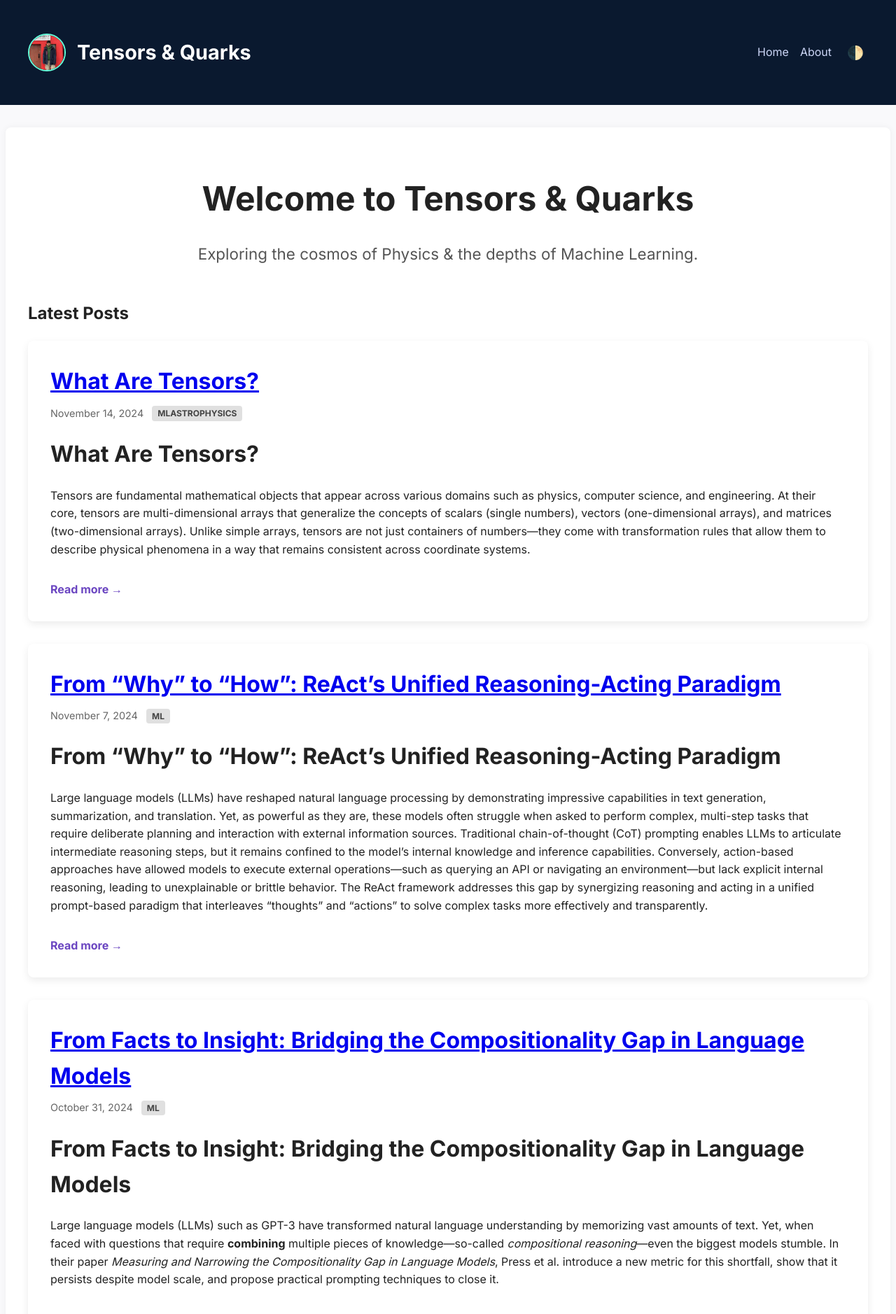
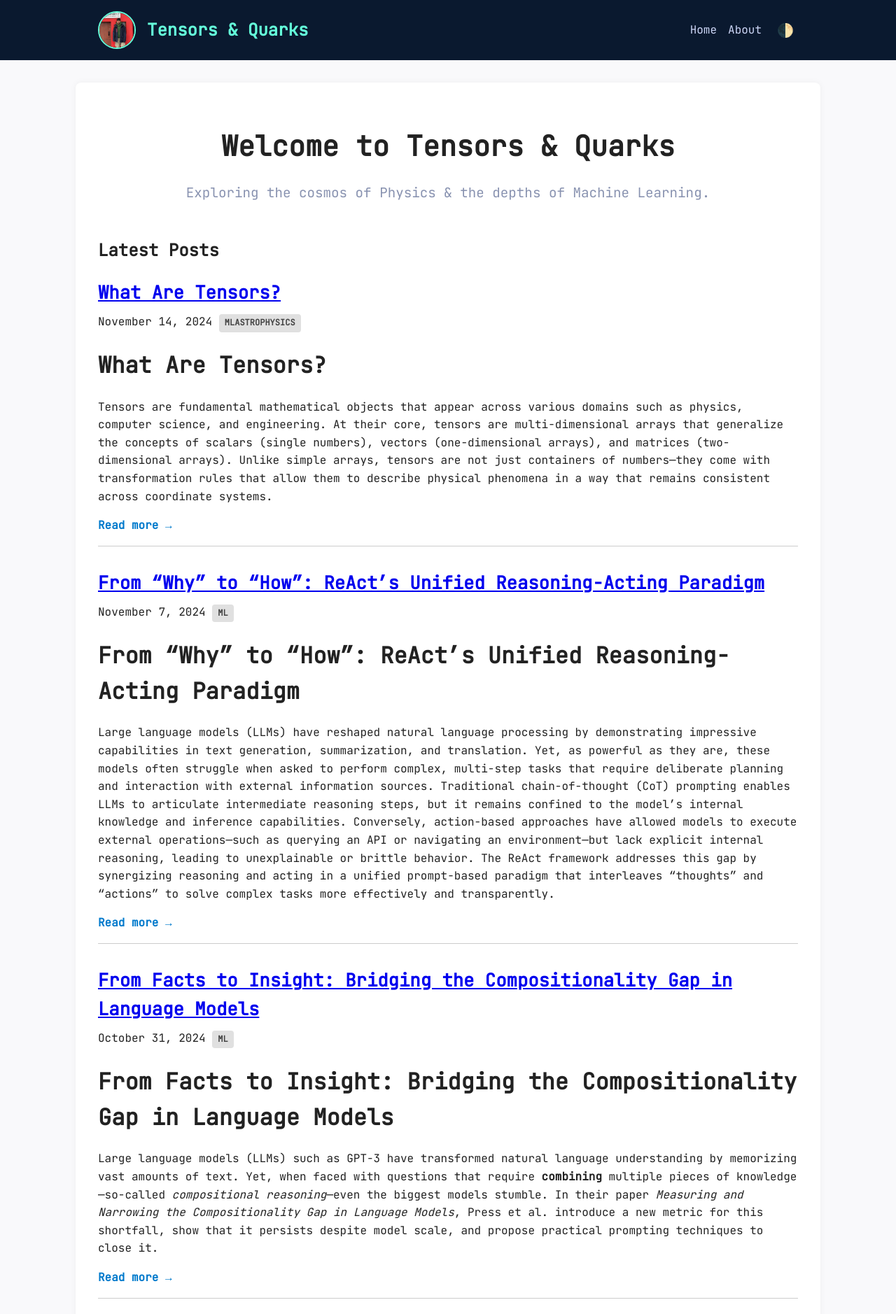
Before and after one commit to Raahul-Thakur/tensorandquarks.github.io, a Jekyll site: the page built from index.md, in a window 1280 px wide. Shown: the top 1878 px of the page at 70% size. Built offline with Jekyll 4.4.1, drawn with Linux system fonts in a browser that asks for light colours.

Commit message:
Update style.css

```diff
--- a/assets/style.css
+++ b/assets/style.css
@@ -1,8 +1,7 @@
-@import url('https://fonts.googleapis.com/css2?family=Inter:wght@400;600;700&display=swap');
+@import url('https://fonts.googleapis.com/css2?family=JetBrains+Mono&display=swap');
 
-/* Base styles */
 body {
-  font-family: 'Inter', sans-serif;
+  font-family: 'JetBrains Mono', monospace;
   margin: 0;
   background: #f9f9fb;
   color: #222;
@@ -15,9 +14,8 @@ body.dark {
   color: #e0e0e0;
 }
 
-/* Layout */
 .container {
-  max-width: 1200px;
+  max-width: 1000px;
   margin: auto;
   padding: 2rem;
 }
@@ -29,14 +27,13 @@ body.dark {
 }
 
 .hero h1 {
-  font-size: 3rem;
+  font-size: 2.5rem;
   margin-bottom: 0.5rem;
-  font-weight: 700;
 }
 
 .hero p {
-  font-size: 1.4rem;
-  color: #555;
+  font-size: 1.2rem;
+  color: #8892b0;
 }
 
 /* Header */
@@ -51,6 +48,7 @@ body.dark {
   display: flex;
   align-items: center;
   justify-content: space-between;
+  padding: 0 2rem;
 }
 
 .branding {
@@ -69,11 +67,12 @@ body.dark {
 
 .site-title {
   margin: 0;
-  font-size: 1.8rem;
+  font-size: 1.5rem;
+  color: #64ffda;
 }
 
 .site-title a {
-  color: #64ffda;
+  color: inherit;
   text-decoration: none;
 }
 
@@ -102,7 +101,7 @@ body.dark {
   color: #ccd6f6;
 }
 
-/* Main */
+/* Main Content */
 main {
   background: #ffffff;
   padding: 2rem;
@@ -114,51 +113,55 @@ body.dark main {
   background: #112240;
 }
 
-/* Post List */
-ul.post-list {
+/* Footer */
+.site-footer {
+  text-align: center;
+  font-size: 0.9rem;
+  color: #8892b0;
+  margin-top: 4rem;
+}
+
+/* Blog Post Cards */
+.post-list {
   list-style: none;
   padding: 0;
 }
 
-/* Post Card */
 .post-card {
-  background: #fff;
-  padding: 2rem;
   margin-bottom: 2rem;
-  border-radius: 8px;
-  box-shadow: 0 4px 12px rgba(0, 0, 0, 0.08);
-  transition: transform 0.2s ease, box-shadow 0.2s ease;
+  padding-bottom: 1rem;
+  border-bottom: 1px solid #ccc;
 }
 
-.post-card:hover {
-  transform: translateY(-5px);
-  box-shadow: 0 6px 20px rgba(0, 0, 0, 0.12);
+.post-card h2 {
+  font-size: 1.6rem;
+  margin-bottom: 0.3rem;
 }
 
-body.dark .post-card {
-  background: #112240;
+.post-card p {
+  margin: 0.5rem 0;
 }
 
-/* Post Title */
-.post-card h2 {
-  font-size: 2rem;
-  margin: 0 0 0.5rem;
+.read-more {
+  display: inline-block;
+  margin-top: 0.5rem;
+  color: #007acc;
+  font-weight: bold;
+  text-decoration: none;
 }
 
-/* Post Meta */
-.post-meta {
-  font-size: 0.9rem;
-  color: #666;
-  margin-bottom: 1rem;
+.read-more:hover {
+  text-decoration: underline;
 }
 
-/* Inline Tag */
+/* Tags */
 .inline-tag {
+  display: inline-block;
   background: #e0e0e0;
   color: #444;
   font-size: 0.75rem;
   padding: 0.2rem 0.5rem;
-  margin-left: 0.5rem;
+  margin-right: 0.5rem;
   border-radius: 4px;
   text-transform: uppercase;
   font-weight: bold;
@@ -169,29 +172,9 @@ body.dark .inline-tag {
   color: #64ffda;
 }
 
-/* Post Excerpt */
-.post-card p {
-  margin-top: 0;
-  margin-bottom: 1rem;
+/* Pagination */
+.pagination {
+  display: flex;
+  justify-content: space-between;
+  margin-top: 2rem;
 }
-
-/* Read More */
-.read-more {
-  display: inline-block;
-  margin-top: 1rem;
-  color: #6b46c1;
-  text-decoration: none;
-  font-weight: bold;
-}
-
-.read-more:hover {
-  text-decoration: underline;
-}
-
-/* Footer */
-.site-footer {
-  text-align: center;
-  font-size: 0.9rem;
-  color: #8892b0;
-  margin-top: 4rem;
-}
```
